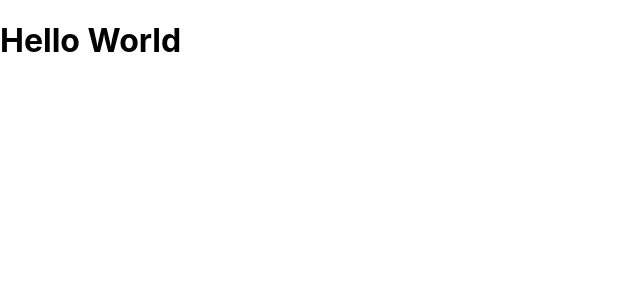
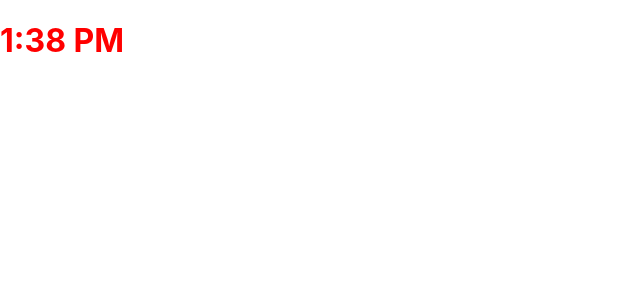
Before and after one commit to ronaldojssilva/DemoReact01, a React (Create React App) app in the folder app-react/: page / in a window 1280 px wide. Shown: the top 300 px of the page, without its empty margins (0-640 px from the left). Built offline with nearby package versions, Linux system fonts and the light colour scheme.

Commit message:
JSX como usar

```diff
--- /dev/null
+++ b/app-react/src/Clock.js
@@ -0,0 +1,24 @@
+import React, {Component} from 'react';
+
+export default class Clock extends Component{
+    render(){
+        const returnClock = () =>{
+            return new Date()
+            .toLocaleString( 'en-US',{
+                hour: 'numeric',
+                minute: 'numeric',
+                hour12: true
+            })
+        };
+
+        const cor = 'red';
+
+        return (
+           <h1 className={cor}>
+            {
+               returnClock()
+            }
+           </h1>
+        );
+    }
+}
--- a/app-react/src/index.css
+++ b/app-react/src/index.css
@@ -11,3 +11,7 @@
   font-family: source-code-pro, Menlo, Monaco, Consolas, 'Courier New',
     monospace;
 }
+
+.red{
+  color: red;
+}
--- a/app-react/src/index.js
+++ b/app-react/src/index.js
@@ -3,12 +3,13 @@
 import './index.css';
 import App from './App';
 import Hello from './Hello';
+import Clock from './Clock';
 import reportWebVitals from './reportWebVitals';
 
 const root = ReactDOM.createRoot(document.getElementById('root'));
 root.render(
   <React.StrictMode>
-    <Hello />
+    <Clock />
   </React.StrictMode>
 );
 
```
